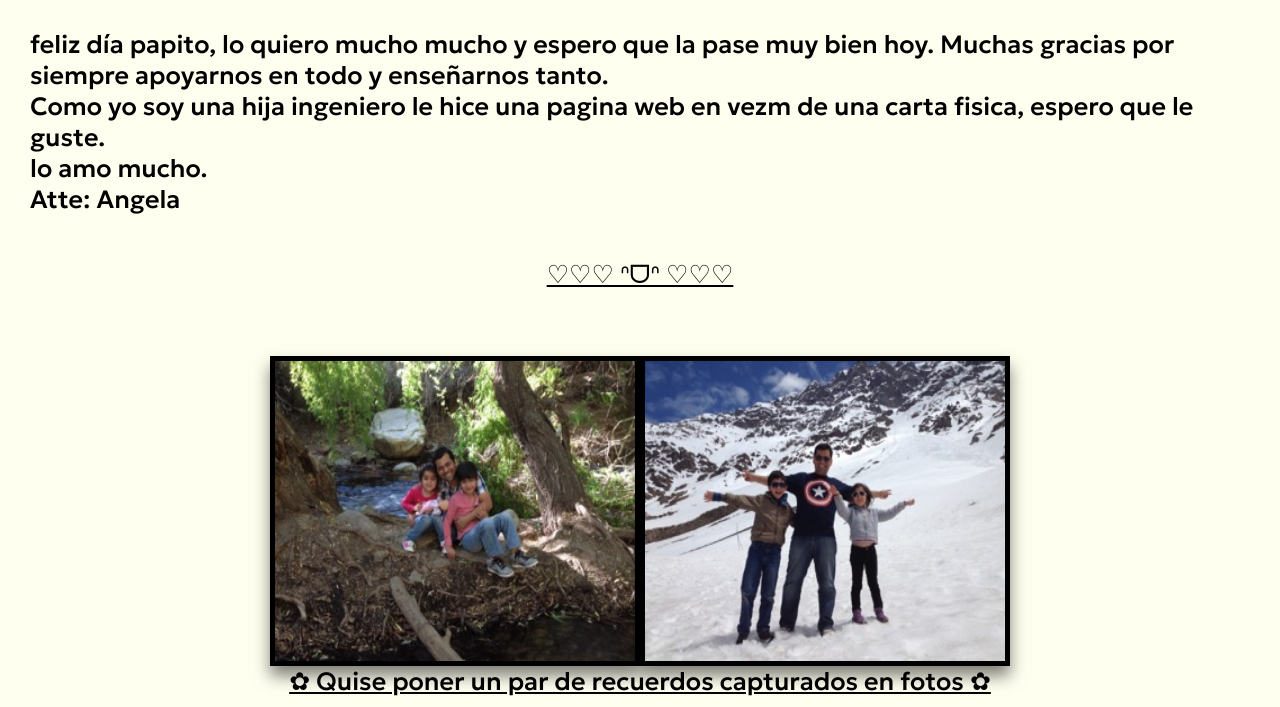
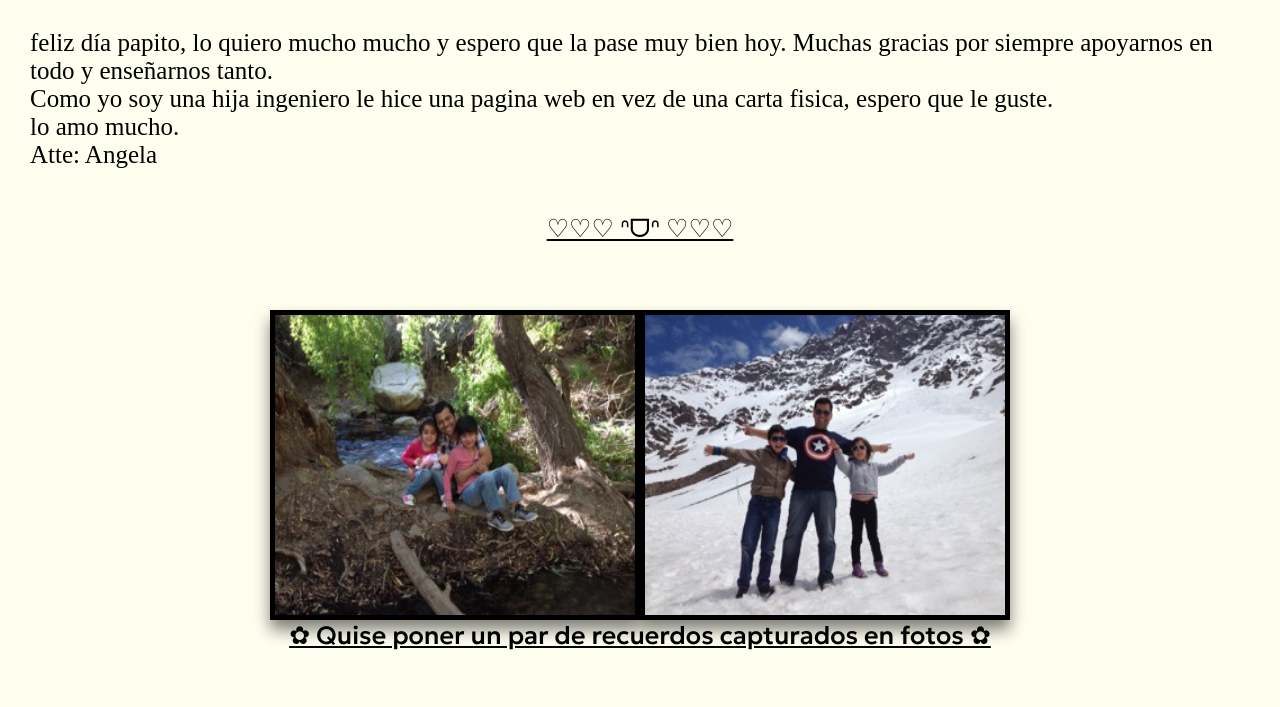
Before and after one commit to Angelacastillol/new-, a plain HTML site: page index.html in a window 1280 px wide. Shown: the part 93-800 px from the top of the page. Drawn offline with Linux system fonts and the light colour scheme.

Commit message:
Add files via upload

```diff
--- a/index.html
+++ b/index.html
@@ -99,7 +99,7 @@
 <body>
   <h1>-ˏˋ⋆¡FELIZ DIA PAPÁ!⋆ˊˎ-</h1>
 
-    <p class="alinear-izquierda">feliz día papito, lo quiero mucho mucho y espero que la pase muy bien hoy. Muchas gracias por siempre apoyarnos en todo y enseñarnos tanto.<br> Como yo soy una hija ingeniero le hice una pagina web en vezm de una carta fisica, espero que le guste.<br> lo amo mucho.<br> Atte: Angela</p>
+    <p class="alinear-izquierda">feliz día papito, lo quiero mucho mucho y espero que la pase muy bien hoy. Muchas gracias por siempre apoyarnos en todo y enseñarnos tanto.<br> Como yo soy una hija ingeniero le hice una pagina web en vez de una carta fisica, espero que le guste.<br> lo amo mucho.<br> Atte: Angela</p>
 
     <br>
 
--- a/styles.css
+++ b/styles.css
@@ -27,7 +27,7 @@ h2{
   color: rgb(0, 0, 0);}
 
   p{
-    font-family: Geologica;
+    font-family: american typewriter;
     font-size: 25px;
     color: rgb(0, 0, 0);
   }
```
